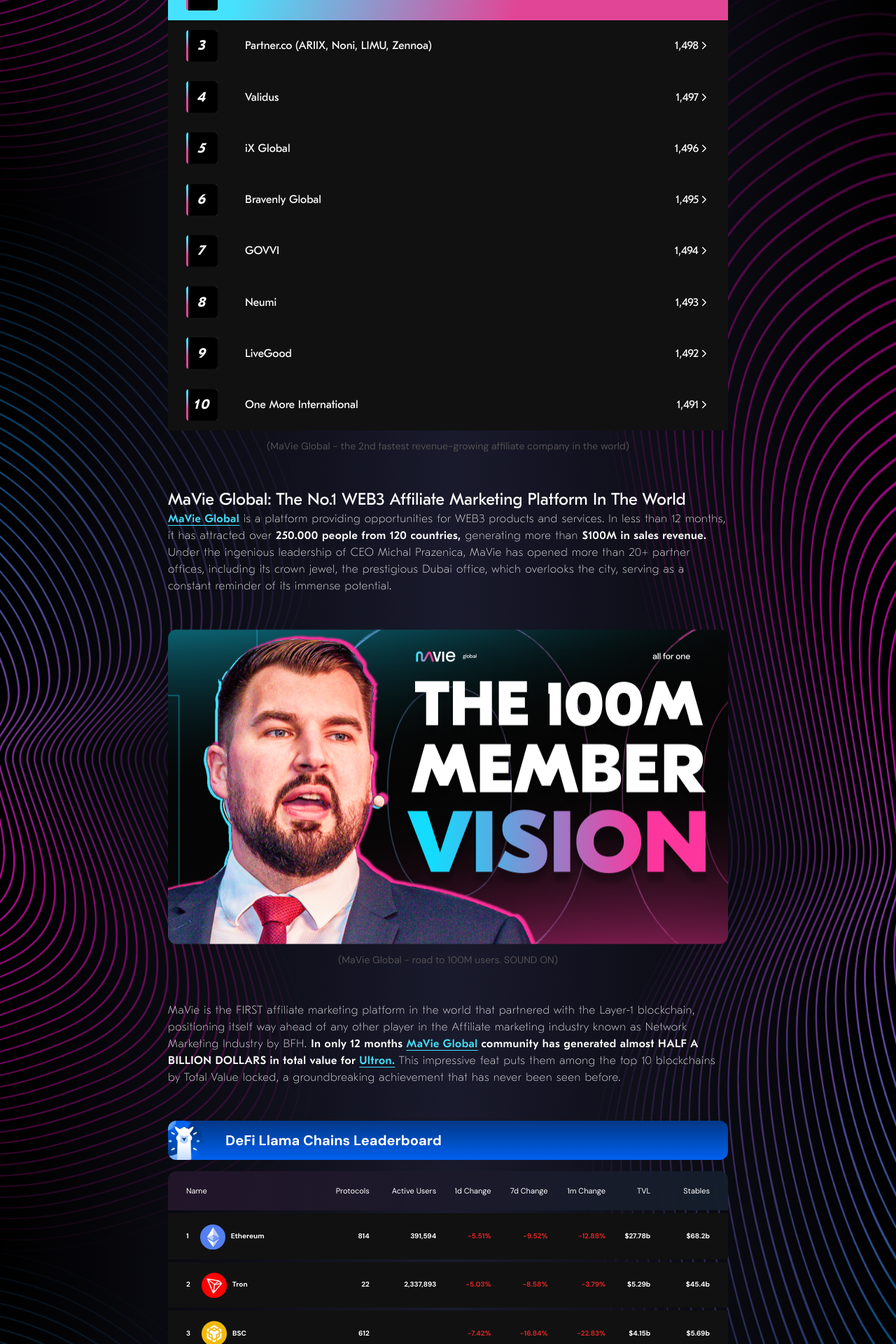
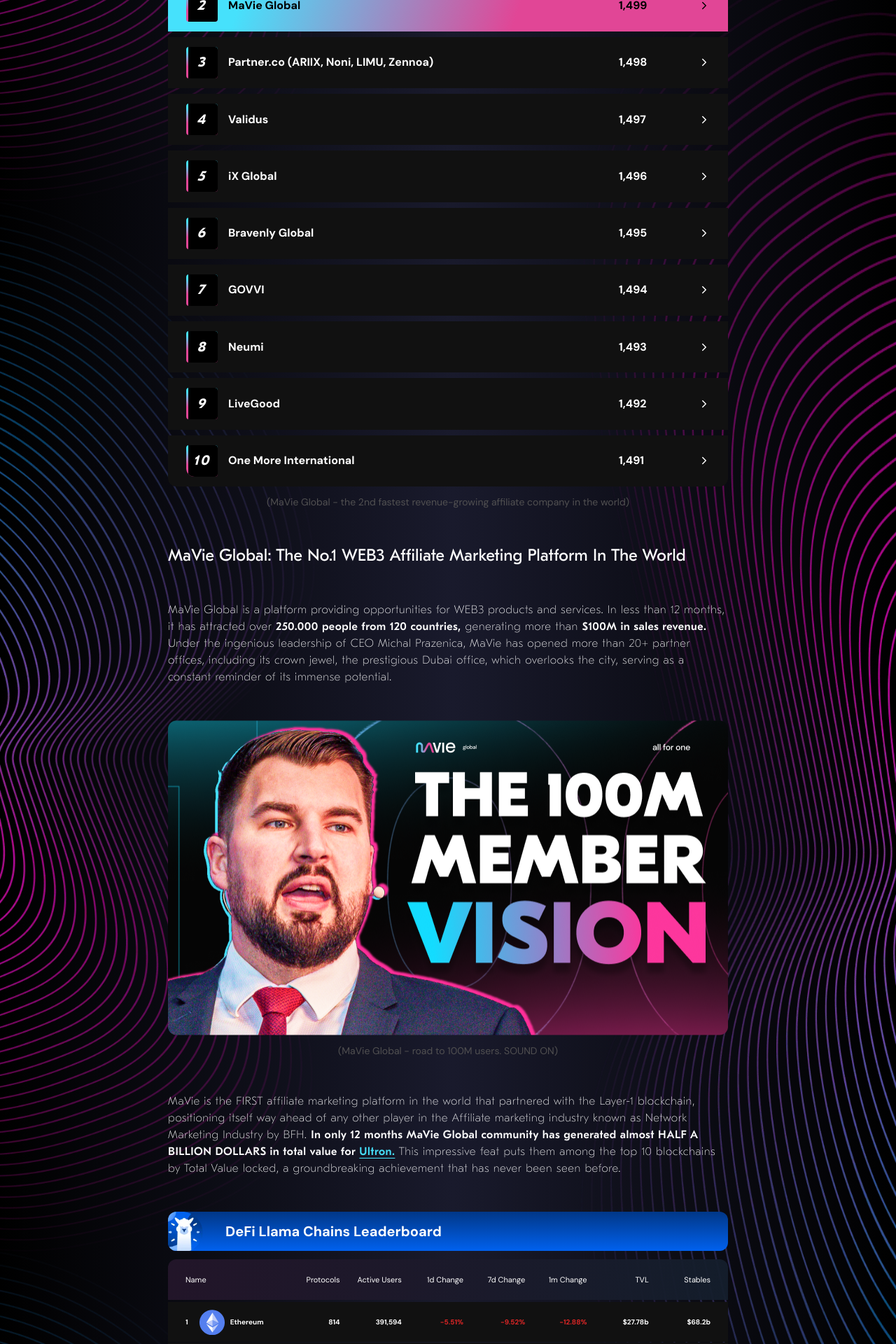
Before and after one commit to Innovatio-dev/mavie-global, a Next.js app: page /about-us in a window 1280 px wide. Shown: the part 720-2640 px from the top of the page at 70% size. Built offline with nearby package versions, Linux system fonts and the light colour scheme.

Commit message:
UI bugs fixed

```diff
--- a/src/components/custom/ChainLeaderBoard/index.tsx
+++ b/src/components/custom/ChainLeaderBoard/index.tsx
@@ -11,45 +11,47 @@
                 <Image src='/assets/images/about-us/llama.png' alt='DeFi Llama Chains Leaderboard' width={50} height={50} />
                 <span className='font-dm text-xl font-bold'>DeFi Llama Chains Leaderboard</span>
             </div>
-            <table className={`
-                w-full font-dm text-xl border-separate border-spacing-y-1 mt-3
-                [&_th]:text-[11px] [&_th]:font-normal [&_th]:py-[14.13px]
-            `}>
-                <thead>
-                    <tr className='bg-purple-gradient'>
-                        <th className='text-start rounded-tl-xl pl-[26px]'>Name</th>
-                        <th className='hidden lg:table-cell text-end'>Protocols</th>
-                        <th className='hidden lg:table-cell text-end'>Active Users</th>
-                        <th className='hidden lg:table-cell text-end'>1d Change</th>
-                        <th className='hidden lg:table-cell text-end'>7d Change</th>
-                        <th className='text-end'>1m Change</th>
-                        <th className='text-end rounded-tr-xl lg:rounded-none pr-[26px] lg:pr-0'>TVL</th>
-                        <th className='hidden lg:table-cell text-end rounded-tr-xl pr-[26px]'>Stables</th>
-                    </tr>
-                </thead>
-                <tbody className='font-bold'>
+            <div className='w-full grid gap-y-[3px] font-dm text-xl rounded-xl overflow-hidden mt-3'>
+
+                {/* Table head */}
+                <div className={`
+                        bg-purple-gradient grid grid-cols-[3fr,_repeat(2,_2fr)] lg:grid-cols-[3fr,_repeat(7,_2fr)] items-center py-[15px] px-[25px]
+                        [&_span]:text-[11px] [&_span]:font-normal
+                    `}>
+                    <span className='text-start rounded-tl-xl'>Name</span>
+                    <span className='hidden lg:table-cell text-end'>Protocols</span>
+                    <span className='hidden lg:table-cell text-end'>Active Users</span>
+                    <span className='hidden lg:table-cell text-end'>1d Change</span>
+                    <span className='hidden lg:table-cell text-end'>7d Change</span>
+                    <span className='text-end'>1m Change</span>
+                    <span className='text-end rounded-tr-xl lg:rounded-none lg:pr-0'>TVL</span>
+                    <span className='hidden lg:table-cell text-end rounded-tr-xl'>Stables</span>
+                </div>
+
+                {/* Table body */}
+                <div className='font-bold grid gap-y-[1px]'>
                     {
                         CHAIN_DATA.map(({ ranking, name, protocols, users, day, week, month, tvl, stables }) => (
-                            <tr key={ranking} className={`bg-brand-black ${name === 'Ultron' && 'ultronRow'}`}>
-                                <td className={`text-[10px] py-[14.13px] pl-[26px] ${ranking === 11 && 'rounded-bl-xl overflow-hidden'}`}>
-                                    <div className='flex items-center'>
+                            <div key={ranking} className={`bg-brand-black grid grid-cols-[3fr,_repeat(2,_2fr)] lg:grid-cols-[3fr,_repeat(7,_2fr)] items-center py-[10px] px-[25px] ${name === 'Ultron' && 'ultronRow'}`}>
+                                <span className={`text-[10px] ${ranking === 11 && 'rounded-bl-xl overflow-hidden'}`}>
+                                    <span className='flex items-center'>
                                         <span className='mr-4'>{ ranking }</span>
                                         <Image src={`/assets/images/about-us/chains/${name}.png`} alt={ name } width={18} height={18} className='mr-2 min-w-fit'/>
                                         <span>{ name }</span>
-                                    </div>
-                                </td>
-                                <td className='hidden lg:table-cell text-[10px] text-end py-[14.13px]'>{protocols}</td>
-                                <td className='hidden lg:table-cell text-[10px] text-end py-[14.13px]'>{users}</td>
-                                <td className={`hidden lg:table-cell text-[10px] text-end py-[14.13px] ${isPositive(day) ? 'text-green-600' : 'text-red-600'}`}>{day}</td>
-                                <td className={`hidden lg:table-cell text-[10px] text-end py-[14.13px] ${isPositive(week) ? 'text-green-600' : 'text-red-600'}`}>{week}</td>
-                                <td className={`text-[10px] text-end py-[14.13px] ${isPositive(month) ? 'text-green-600' : 'text-red-600'}`}>{month}</td>
-                                <td className={`text-[10px] text-end py-[14.13px] pr-[26px] lg:pr-0 ${ranking === 11 && 'rounded-br-xl lg:rounded-none overflow-hidden'}`}>{tvl}</td>
-                                <td className={`hidden lg:table-cell text-[10px] text-end py-[14.13px] pr-[26px] ${ranking === 11 && 'rounded-br-xl overflow-hidden'}`}>{stables}</td>
-                            </tr>
+                                    </span>
+                                </span>
+                                <span className='hidden lg:table-cell text-[10px] text-end'>{protocols}</span>
+                                <span className='hidden lg:table-cell text-[10px] text-end'>{users}</span>
+                                <span className={`hidden lg:table-cell text-[10px] text-end ${isPositive(day) ? 'text-green-600' : 'text-red-600'}`}>{day}</span>
+                                <span className={`hidden lg:table-cell text-[10px] text-end ${isPositive(week) ? 'text-green-600' : 'text-red-600'}`}>{week}</span>
+                                <span className={`text-[10px] text-end ${isPositive(month) ? 'text-green-600' : 'text-red-600'}`}>{month}</span>
+                                <span className={`text-[10px] text-end lg:pr-0 ${ranking === 11 && 'rounded-br-xl lg:rounded-none overflow-hidden'}`}>{tvl}</span>
+                                <span className={'hidden lg:table-cell text-[10px] text-end'}>{stables}</span>
+                            </div>
                         ))
                     }
-                </tbody>
-            </table>
+                </div>
+            </div>
         </div>
 
     )
--- a/src/components/custom/ScoreBoard/index.tsx
+++ b/src/components/custom/ScoreBoard/index.tsx
@@ -3,36 +3,34 @@
 
 export default function ScoreBoard() {
     return (
-        <div className='w-full'>
-            <div className="w-full">
-                <div className='bg-purple-gradient italic grid grid-cols-[110px_1fr_auto] items-center'>
-                    <span className='font-normal text-start rounded-tl-xl py-[14.13px] pl-[26px]'>NR</span>
-                    <span className='font-normal text-start py-[14.13px]'>COMPANY</span>
-                    <span className='font-normal text-start rounded-tr-xl py-[14.13px] pr-[26px]'>REVENUE <br /> GROWTH IN %</span>
+        <div className='w-full font-dm'>
+            <div className="w-full grid gap-y-2 rounded-xl overflow-hidden">
+                {/* Table head */}
+                <div className='bg-purple-gradient font-medium italic grid grid-cols-[60px,_1fr,_130px] items-center py-[14.13px] px-[26px]'>
+                    <span className='text-start rounded-tl-xl '>NR</span>
+                    <span className='text-start '>COMPANY</span>
+                    <span className='text-start rounded-tr-xl '>REVENUE <br /> GROWTH IN %</span>
                 </div>
 
-                <div>
+                {/* Table body */}
                 {
                     SCORE_DATA.map(({ ranking, company, revenue }) => (
-                            <div key={ranking} className={`grid grid-cols-[110px_1fr_auto] items-center ${company === 'MaVie Global' ? 'bg-main-gradient text-black' : 'bg-brand-black'}`}>
-                                <div className={`py-[14.13px] pl-[26px] ${ranking === 10 && 'rounded-bl-xl overflow-hidden'}`}>
+                        <div key={ranking} className={`grid grid-cols-[60px,_1fr,_130px] items-center py-[14.13px] px-[26px] ${company === 'MaVie Global' ? 'bg-main-gradient text-black' : 'bg-brand-black'}`}>
+                            <div className={` ${ranking === 10 && 'rounded-bl-xl overflow-hidden'}`}>
                                 <div className={'w-[clamp(45px,_1vw,_48px)] h-[clamp(45px,_1vw,_48px)] flex justify-end bg-vertical-gradient rounded'}>
                                     <div className="w-[calc(100%-0.2rem)] h-full flex flex-col justify-center items-center bg-black rounded-r">
                                         <span className="text-[clamp(20px,_1vw,_30px)] text-white font-eesti font-semibold italic uppercase tracking-[2.6px] !leading-none -ml-[0.2rem]">{ ranking }</span>
                                     </div>
                                 </div>
                             </div>
-                                <div className='py-[14.13px]'>{company}</div>
-                                <div className={`py-[14.13px] pr-[26px] ${ranking === 10 && 'rounded-br-xl overflow-hidden'}`}>
-                                    <div className='flex justify-between items-center'>{revenue} <IoChevronForwardOutline /></div>
-                                </div>
+                            <div className='font-bold'>{company}</div>
+                            <div className='w-full flex justify-between items-center font-bold'>{revenue} <IoChevronForwardOutline /></div>
                         </div>
                     ))
                 }
             </div>
-            </div>
 
-            <span className='block font-dm text-sm text-brand-gray text-center mt-3'>(MaVie Global - the 2nd fastest revenue-growing affiliate company in the world)</span>
+            <span className='block text-sm text-brand-gray text-center mt-3'>(MaVie Global - the 2nd fastest revenue-growing affiliate company in the world)</span>
         </div>
 
     )
--- a/src/components/sections/BigCounter/styles.module.sass
+++ b/src/components/sections/BigCounter/styles.module.sass
@@ -7,6 +7,7 @@
     justify-content: center
     color: #000
     overflow: hidden
+    z-index: 40
     .body
         width: 100%
         position: relative
--- a/src/layouts/MainLayout/index.tsx
+++ b/src/layouts/MainLayout/index.tsx
@@ -86,7 +86,7 @@
             <Header />
             <main className=' overflow-clip'>
                 { children }
-                <div id='cta' className='w-full flex lg:hidden justify-center opacity-100 transition-opacity duration-300 fixed bottom-10 left-1/2 -translate-x-1/2 z-50'>
+                <div id='cta' className='w-full flex lg:hidden justify-center opacity-100 transition-opacity duration-300 fixed bottom-10 left-1/2 -translate-x-1/2 z-40'>
                     <CallToAction />
                 </div>
             </main>
--- a/src/pages/about-us/index.tsx
+++ b/src/pages/about-us/index.tsx
@@ -59,10 +59,10 @@
                         <ScoreBoard />
                     </motion.div>
 
-                    <motion.div initial="offscreen" whileInView="onscreen" variants={fadeUpEntrance}>
+                    <motion.div initial="offscreen" whileInView="onscreen" variants={fadeUpEntrance} className='w-full flex flex-col gap-[50px]'>
                         <h2 className='text-2xl capitalize'>MaVie Global: the no.1 WEB3 Affiliate Marketing platform in the world</h2>
                         <p>
-                            <Link href='/'>MaVie Global</Link> is a platform providing opportunities for WEB3 products and services. In less than 12 months, it has attracted over <span>250.000 people from 120 countries,</span> generating more than <span>$100M in sales revenue.</span> Under the ingenious leadership of CEO Michal Prazenica, MaVie has opened more than 20+ partner offices, including its crown jewel, the prestigious Dubai office, which overlooks the city, serving as a constant reminder of its immense potential.
+                            MaVie Global is a platform providing opportunities for WEB3 products and services. In less than 12 months, it has attracted over <span>250.000 people from 120 countries,</span> generating more than <span>$100M in sales revenue.</span> Under the ingenious leadership of CEO Michal Prazenica, MaVie has opened more than 20+ partner offices, including its crown jewel, the prestigious Dubai office, which overlooks the city, serving as a constant reminder of its immense potential.
                         </p>
                     </motion.div>
 
@@ -74,7 +74,7 @@
                     </motion.div>
 
                     <motion.div initial="offscreen" whileInView="onscreen" variants={fadeUpEntrance}>
-                        <p>MaVie is the FIRST affiliate marketing platform in the world that partnered with the Layer-1 blockchain, positioning itself way ahead of any other player in the Affiliate marketing industry known as Network Marketing Industry by BFH. <span>In only 12 months <Link href='/'>MaVie Global</Link> community has generated almost HALF A BILLION DOLLARS in total value for <Link href='https://ultron.foundation/' target='_blank'>Ultron.</Link></span> This impressive feat puts them among the top 10 blockchains by Total Value locked, a groundbreaking achievement that has never been seen before.</p>
+                        <p>MaVie is the FIRST affiliate marketing platform in the world that partnered with the Layer-1 blockchain, positioning itself way ahead of any other player in the Affiliate marketing industry known as Network Marketing Industry by BFH. <span>In only 12 months MaVie Global community has generated almost HALF A BILLION DOLLARS in total value for <Link href='https://ultron.foundation/' target='_blank'>Ultron.</Link></span> This impressive feat puts them among the top 10 blockchains by Total Value locked, a groundbreaking achievement that has never been seen before.</p>
                     </motion.div>
 
                     <motion.div initial="offscreen" whileInView="onscreen" variants={fadeEntrance}>
@@ -94,21 +94,21 @@
                     <motion.p initial="offscreen" whileInView="onscreen" variants={fadeUpEntrance}>Here&apos;s where it gets even better for you as a part of the MaVie Global community: Not only will you benefit from a generous compensation plan, but you&apos;ll also reap rewards from the very products and services that MaVie Global introduces. This dual-profit system creates immense potential for earnings and growth.</motion.p>
                     <motion.p initial="offscreen" whileInView="onscreen" variants={fadeUpEntrance}>MaVie Global thus invites you to be part of this exciting journey, empowering you with the tools and opportunities to shape the future while benefiting from it at the same time. This is the promise of MaVie Global - a potent mix of community, technology, and opportunity.</motion.p>
 
-                    <motion.div initial="offscreen" whileInView="onscreen" variants={fadeEntrance} className='w-full aspect-[16_/_5] flex justify-between items-center px-[clamp(20px,_10%,_80px)] relative'>
-                        <Image src='/assets/images/about-us/join-card-bg.png' alt='How mavie works' fill />
+                    <motion.div initial="offscreen" whileInView="onscreen" variants={fadeEntrance} className='w-full aspect-[16_/_7] md:aspect-[16_/_5] flex justify-between items-center px-[clamp(20px,_10%,_80px)] relative'>
+                        <Image src='/assets/images/about-us/join-card-bg.png' alt='How mavie works' fill className='object-cover rounded-xl'/>
                         <div className='flex flex-col relative'>
                             <span className='text-[8.8px] font-dm mb-[clamp(5.2px,_1vw,_18px)]'>MAVIE GLOBAL</span>
                             <span className='text-[clamp(18.5px,_5vw,_35px)] leading-[85%] mb-[clamp(13.1px,_1vw,_21.5px)]'>Join the no.1 Web3 affiliate <br /> marketing company.</span>
                             <Link
                                 href='https://www.backoffice.mavie.global/login'
                                 target='_blank'
-                                className='w-fit min-w-max bg-main-gradient font-dm text-[clamp(8.7px,_5vw,_14px)] font-bold px-5 py-2 rounded-full'
+                                className='w-fit min-w-max bg-main-gradient font-dm text-[clamp(6px,_5vw,_14px)] font-bold px-4 py-2 rounded-full'
                             >JOIN MAVIE NOW</Link>
                         </div>
                         <Image src='/assets/images/about-us/logo.png' alt='How mavie works' width={137} height={66.6} className='hidden lg:block relative'/>
                     </motion.div>
 
-                    <motion.div initial="offscreen" whileInView="onscreen" variants={fadeUpEntrance}>
+                    <motion.div initial="offscreen" whileInView="onscreen" variants={fadeUpEntrance} className='w-full flex flex-col gap-[50px]'>
                         <p>Another success came earlier this year when MaVie secured another partnership - <Link href='https://www.lottoday.io/' target='_blank'>LOTTODAY,</Link> the <span>biggest WEB3 Gaming platform in the world.</span> In less than 10 days, they achieved a remarkable feat by selling out 10 million USDT worth of presale allocated revenue-sharing products.</p>
                         <h2 className='text-2xl capitalize'>Roadmap to 1 BILLION in Sales: Big Leaders Joining Worldwide</h2>
                         <p>Although MaVie Global&apos;s initial year was dedicated to building strong fundamentals and establishing powerful partnerships, like those with <Link href='https://ultron.foundation/' target='_blank'>Ultron</Link> and <Link href='https://www.lottoday.io/' target='_blank'>Lottoday,</Link> their sales growth is skyrocketing. <span>The past 12 months have seen a proven track record, with sales exceeding $100 million, which elevated Ultron into the top 10 blockchains</span> by the value generated globally. Now, MaVie Global has even loftier ambitions for its second year.</p>
```
Lines whose indentation alone changed are shown as unchanged.
